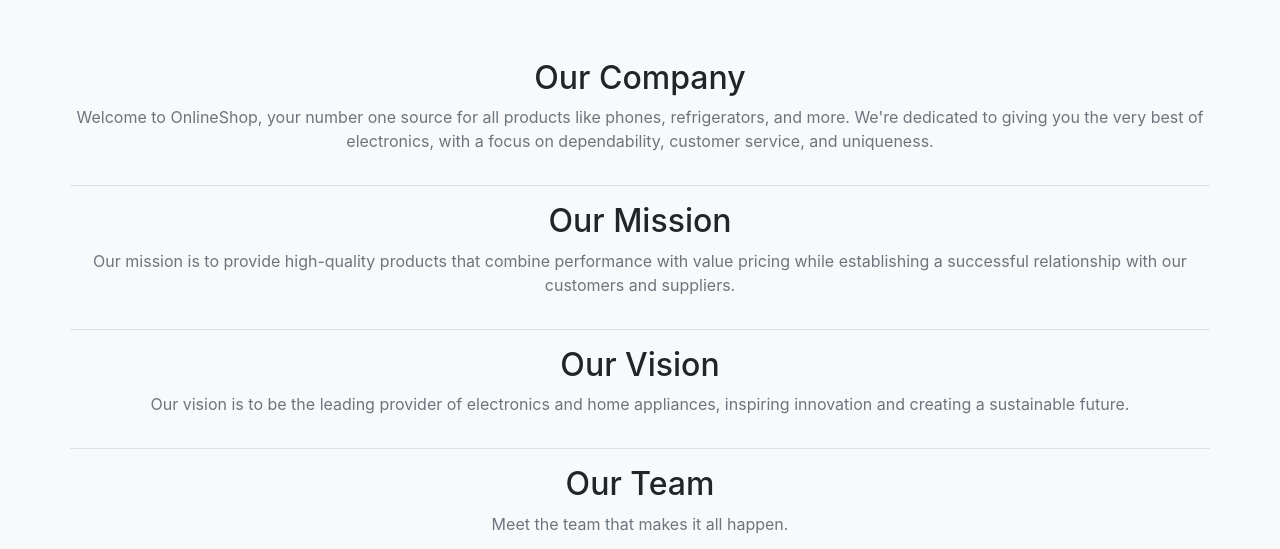
After one commit to xnomozov/exam_project, a Django app: page /home/about in a window 1280 px wide. The commit adds this page. Shown: the part 763-1312 px from the top of the page. Run offline with Django 5.2, Linux system fonts and the light colour scheme; some libraries are stand-ins or nearby versions.

Commit message:
partually done

```diff
--- /dev/null
+++ b/shop/templates/shop/about.html
@@ -0,0 +1,124 @@
+{% load static %}
+<!DOCTYPE html>
+<html lang="en">
+<head>
+    <meta charset="UTF-8">
+    <meta name="viewport" content="width=device-width, initial-scale=1.0">
+    <title>About Us - OnlineShop</title>
+    <!-- Include Bootstrap CSS -->
+    <link href="https://maxcdn.bootstrapcdn.com/bootstrap/4.0.0/css/bootstrap.min.css" rel="stylesheet">
+    <style>
+        body {
+            background-color: #f8f9fa;
+        }
+        .navbar-brand {
+            font-size: 1.5rem;
+            font-weight: bold;
+        }
+        .header-section {
+            background: url('https://i.pinimg.com/564x/f1/ca/4a/f1ca4a2b4143a4ce875b20261bc91a4c.jpg') no-repeat center center;
+            background-size: cover;
+            height: 700px;
+            display: flex;
+            align-items: center;
+            justify-content: center;
+            color: white;
+            text-shadow: 2px 2px 4px rgba(0,0,0,0.6);
+        }
+        .header-section h1 {
+            font-size: 4rem;
+        }
+        .content-section {
+            padding: 60px 0;
+        }
+        .team-member img {
+            border-radius: 50%;
+        }
+    </style>
+</head>
+<body>
+    <!-- Navbar -->
+    <nav class="navbar navbar-expand-lg navbar-light bg-light">
+        <a class="navbar-brand" href="#">OnlineShop</a>
+        <button class="navbar-toggler" type="button" data-toggle="collapse" data-target="#navbarNav" aria-controls="navbarNav" aria-expanded="false" aria-label="Toggle navigation">
+            <span class="navbar-toggler-icon"></span>
+        </button>
+        <div class="collapse navbar-collapse" id="navbarNav">
+            <ul class="navbar-nav ml-auto">
+                <li class="nav-item">
+                    <a class="nav-link" href="{% url 'home' %}">Home</a>
+                </li>
+                <li class="nav-item active">
+                    <a class="nav-link" href="#">About</a>
+                </li>
+                <li class="nav-item">
+                    <a class="nav-link" href="https://t.me/nomozov_8">Contact</a>
+                </li>
+            </ul>
+        </div>
+    </nav>
+
+    <!-- Header Section -->
+    <div class="header-section">
+        <h1>About Us</h1>
+    </div>
+
+    <!-- Content Section -->
+    <div class="container content-section">
+        <!-- About Company -->
+        <div class="row">
+            <div class="col-lg-12 text-center">
+                <h2 class="section-heading">Our Company</h2>
+                <p class="text-muted">Welcome to OnlineShop, your number one source for all products like phones, refrigerators, and more. We're dedicated to giving you the very best of electronics, with a focus on dependability, customer service, and uniqueness.</p>
+            </div>
+        </div>
+        <hr>
+
+        <!-- Mission Section -->
+        <div class="row">
+            <div class="col-lg-12 text-center">
+                <h2 class="section-heading">Our Mission</h2>
+                <p class="text-muted">Our mission is to provide high-quality products that combine performance with value pricing while establishing a successful relationship with our customers and suppliers.</p>
+            </div>
+        </div>
+        <hr>
+
+        <!-- Vision Section -->
+        <div class="row">
+            <div class="col-lg-12 text-center">
+                <h2 class="section-heading">Our Vision</h2>
+                <p class="text-muted">Our vision is to be the leading provider of electronics and home appliances, inspiring innovation and creating a sustainable future.</p>
+            </div>
+        </div>
+        <hr>
+
+        <!-- Team Section -->
+        <div class="row">
+            <div class="col-lg-12 text-center">
+                <h2 class="section-heading">Our Team</h2>
+                <p class="text-muted">Meet the team that makes it all happen.</p>
+            </div>
+            <div class="col-lg-4 text-center team-member">
+                <img src="https://avatars.githubusercontent.com/u/169920989?v=4" alt="Team Member" class="img-fluid">
+                <h4>Vohidjon aka</h4>
+                <p class="text-muted">CEO & Founder</p>
+            </div>
+            <div class="col-lg-4 text-center team-member">
+                <img src="https://avatars.githubusercontent.com/u/158210241?v=4" alt="Team Member" class="img-fluid">
+                <h4> Khakimjon  </h4>
+                <p class="text-muted">Chief Marketing Officer</p>
+            </div>
+            <div class="col-lg-4 text-center team-member">
+                <img src="https://avatars.githubusercontent.com/u/169914777?v=4" alt="Team Member" class="img-fluid">
+                <h4>Mirshod</h4>
+                <p class="text-muted">Chief Technology Officer</p>
+            </div>
+        </div>
+    </div>
+
+    <!-- Include Bootstrap JS and dependencies (optional) -->
+    <script src="https://code.jquery.com/jquery-3.2.1.slim.min.js"></script>
+    <script src="https://cdnjs.cloudflare.com/ajax/libs/popper.js/1.11.0/umd/popper.min.js"></script>
+    <script src="https://maxcdn.bootstrapcdn.com/bootstrap/4.0.0/js/bootstrap.min.js"></script>
+</body>
+</html>
--- a/shop/urls.py
+++ b/shop/urls.py
@@ -1,8 +1,11 @@
 from django.contrib import admin
 from django.urls import path
-from shop.views import home, details
+from shop.views import home, details, product_of_category, about, comment_add
 
 urlpatterns = [
     path('', home, name='home'),
     path('product/<int:product_id>/', details, name='product_detail'),
+    path('category/<int:category_id>/', product_of_category, name='category'),
+    path('about', about, name='about'),
+    path('comments/<int:prosuct_id>', comment_add, name='comments' )
 ]
--- a/shop/views.py
+++ b/shop/views.py
@@ -1,15 +1,68 @@
 from django.shortcuts import render, get_object_or_404, redirect
+from django.db.models import Q
+from pyexpat.errors import messages
 
-from shop.models import Product
+from shop.forms import CommentForm
+from shop.models import Product, Category, Comment
 
 
 # Create your views here.
 def home(request):
+    categories = Category.objects.all()
     products = Product.objects.all()
-    context = {'products': products}
+    search_query = request.GET.get('search')
+    if search_query:
+        products = products.filter(name__icontains=search_query)
+    filter_expensive = request.GET.get('expensive')
+    filter_cheap = request.GET.get('cheap')
+    if filter_expensive:
+        products = products.order_by('-price')[:2]
+    elif filter_cheap:
+        products = products.order_by('price')[:2]
+    context = {'products': products,
+               'categories': categories,
+               'search_query': search_query,
+               }
     return render(request, 'shop/home.html', context)
 
 
 def details(request, product_id):
     product = get_object_or_404(Product, id=product_id)
     return render(request, 'shop/detail.html', context={'product': product})
+
+
+def product_of_category(request, category_id):
+    category = get_object_or_404(Category, id=category_id)
+    products = Product.objects.filter(category=category)
+    filter_expensive = request.GET.get('expensive')
+    filter_cheap = request.GET.get('cheap')
+    if filter_expensive:
+        products = products.order_by('-price')[:2]
+    elif filter_cheap:
+        products = products.order_by('price')[:2]
+
+    context = {'products': products}
+    return render(request, 'shop/category_product.html', context)
+
+
+def about(request):
+    return render(request, 'shop/about.html')
+
+
+def comment_add(request, product_id):
+    product = Product.objects.get(id=product_id)
+    if request.method == 'POST':
+        form = CommentForm(request.POST)
+        if form.is_valid():
+            name = form.cleaned_data['name']
+            email = form.cleaned_data['email']
+            comment = form.cleaned_data['comment']
+            comment = Comment(name=name, email=email, comment=comment)
+            comment.product = product
+            comment.save()
+
+            return redirect('product_detail', product_id)
+    form = CommentForm()
+    comments = Comment.objects.all()
+    context = {'comments': comments, 'form': form}
+    return render(request, 'shop/detail.html', context)
```
Also changed, not shown: shop/forms.py (added, +17 -0 lines), shop/templates/shop/base.html (+19 -10 lines), shop/templates/shop/category_product.html (added, +97 -0 lines), shop/templates/shop/detail.html (+10 -20 lines), shop/templates/shop/home.html (+4 -7 lines), shop/media/images/samsung.jpeg (added).
